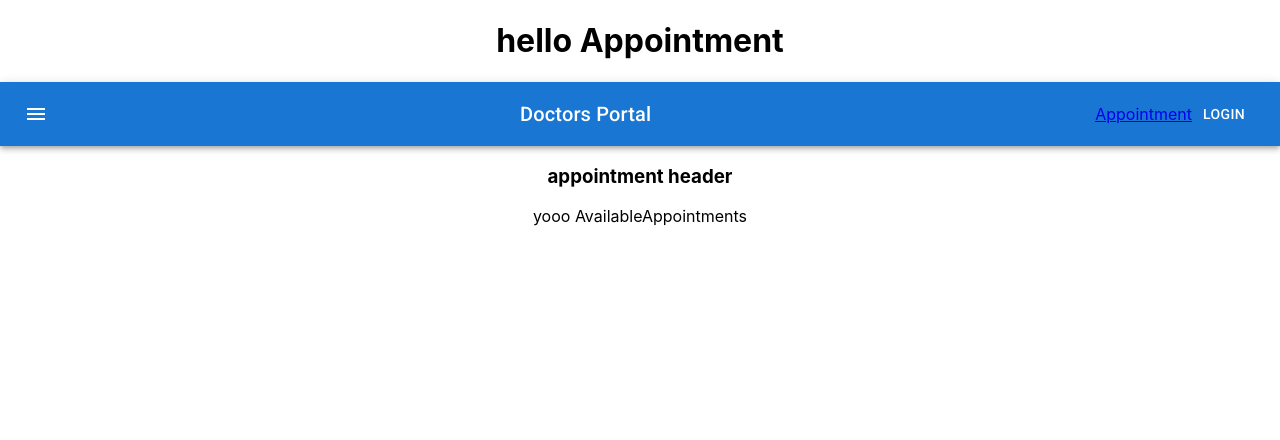
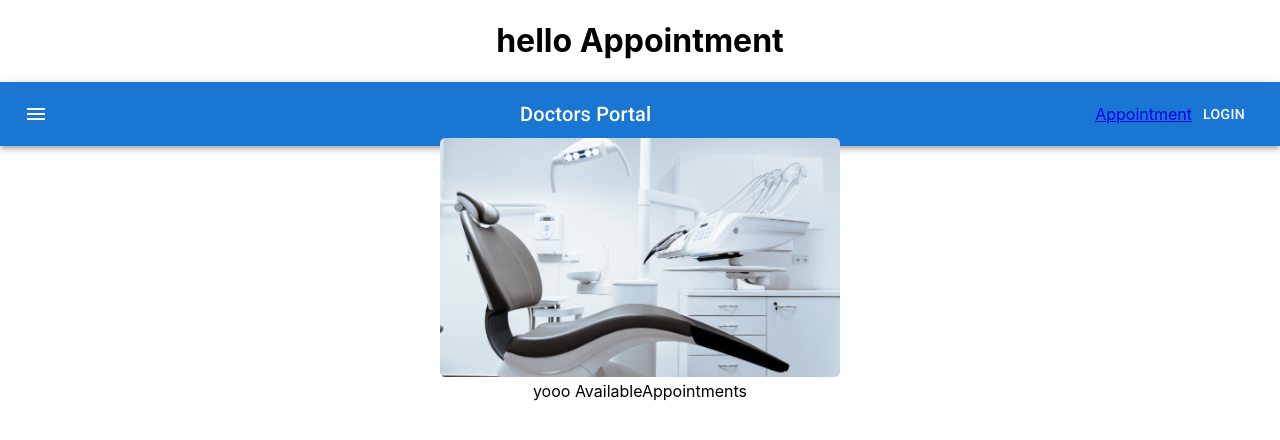
Before and after one commit to mrx-arafat/Doctors-Portal-React, a React (Create React App) app: page /appointment in a window 1280 px wide. Shown: the top 440 px of the page. Built offline with nearby package versions, Linux system fonts and the light colour scheme.

Commit message:
date fns done

```diff
--- a/package.json
+++ b/package.json
@@ -6,10 +6,12 @@
     "@emotion/react": "^11.5.0",
     "@emotion/styled": "^11.3.0",
     "@mui/icons-material": "^5.0.5",
+    "@mui/lab": "^5.0.0-alpha.53",
     "@mui/material": "^5.0.6",
     "@testing-library/jest-dom": "^5.15.0",
     "@testing-library/react": "^11.2.7",
     "@testing-library/user-event": "^12.8.3",
+    "date-fns": "^2.25.0",
     "react": "^17.0.2",
     "react-dom": "^17.0.2",
     "react-router-dom": "^5.3.0",
--- a/src/Pages/Appointment/Appointment/AppointmentHeader/AppointmentHeader.js
+++ b/src/Pages/Appointment/Appointment/AppointmentHeader/AppointmentHeader.js
@@ -1,9 +1,21 @@
+import { Container, Grid } from "@mui/material";
+import chair from "../../../../images/chair.png";
 import React from "react";
+import Calender from "../../../../Shared/Calender/Calender";
 
 const AppointmentHeader = () => {
   return (
     <div>
       <h3>appointment header </h3>
+
+      <Container>
+        <Grid xs={12} md={6}>
+          <Calender></Calender>
+        </Grid>
+        <Grid xs={12} md={6}>
+          <img style={{ width: 400, marginTop: "-110px" }} src={chair} alt="" />
+        </Grid>
+      </Container>
     </div>
   );
 };
--- /dev/null
+++ b/src/Shared/Calender/Calender.js
@@ -0,0 +1,16 @@
+import React from "react";
+
+import isWeekend from "date-fns/isWeekend";
+import TextField from "@mui/material/TextField";
+import AdapterDateFns from "@mui/lab/AdapterDateFns";
+import LocalizationProvider from "@mui/lab/LocalizationProvider";
+import StaticDatePicker from "@mui/lab/StaticDatePicker";
+const Calender = () => {
+  return (
+    <div>
+      <h3>hello from Calender</h3>
+    </div>
+  );
+};
+
+export default Calender;
```
Also changed, not shown: 1 other file (tests, documents, lock files or other folders).
